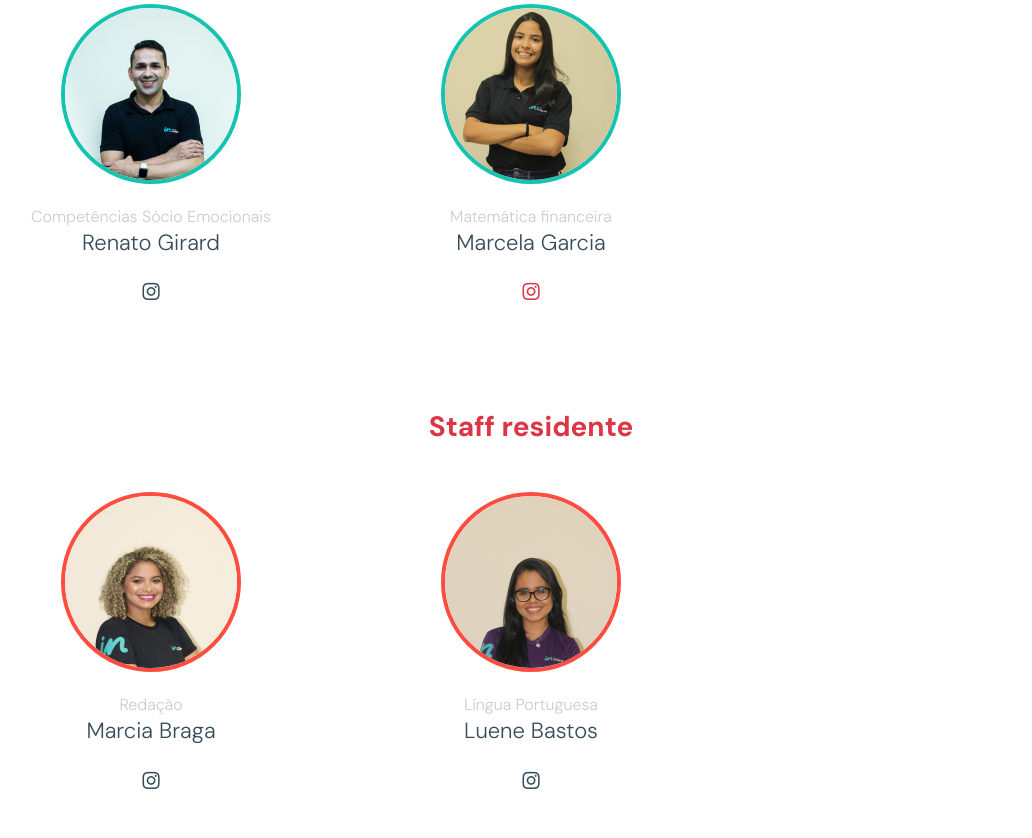
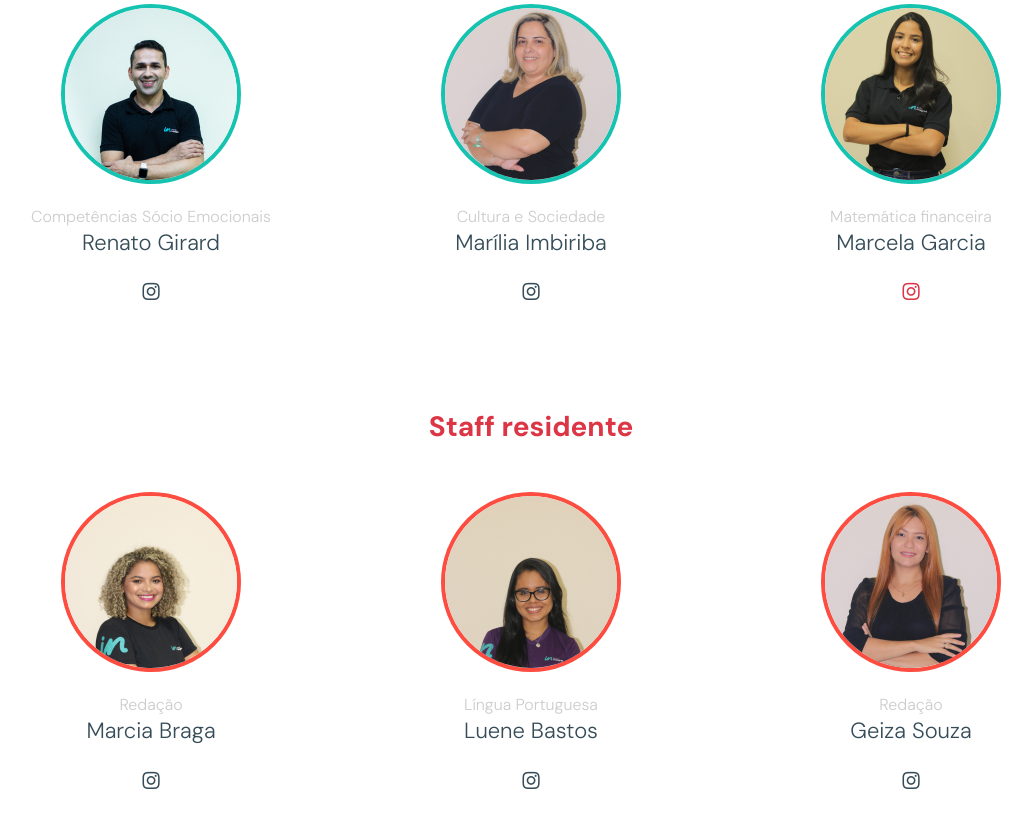
Before and after one commit to DanicoSantos/colegio-in, a plain HTML site: page team.html in a window 1280 px wide. Shown: the part 6562-7400 px from the top of the page, without its empty margins (109-1141 px from the left). Drawn offline with Linux system fonts and the light colour scheme; files whose address does not match are found by name.

Commit message:
fix: add missing teachers

```diff
--- a/team.html
+++ b/team.html
@@ -653,6 +653,19 @@
           <div class="col-lg-4 col-md-6 mb-5">
             <div class="post-entry-1 h-100 person-1 teal">
 
+              <img src="images/team/marilia-imbiriba-cult-soc.jpg" alt="Image" class="img-fluid">
+
+              <div class="post-entry-1-contents">
+                <span class="meta">Cultura e Sociedade</span>
+                <h2>Marília Imbiriba</h2>
+                <p> <i class="icon-instagram"></i></p>
+              </div>
+            </div>
+          </div>
+
+          <div class="col-lg-4 col-md-6 mb-5">
+            <div class="post-entry-1 h-100 person-1 teal">
+
               <img src="images/team/marcela-garcia.jpg" alt="Image" class="img-fluid">
 
               <div class="post-entry-1-contents">
@@ -697,6 +710,19 @@
               <div class="post-entry-1-contents">
                 <span class="meta">Língua Portuguesa</span>
                 <h2>Luene Bastos</h2>
+                <p> <i class="icon-instagram"></i></p>
+              </div>
+            </div>
+          </div>
+
+          <div class="col-lg-4 col-md-6 mb-5">
+            <div class="post-entry-1 h-100 person-1 red">
+
+              <img src="images/team/geiza-souza-red.jpg" alt="Image" class="img-fluid">
+
+              <div class="post-entry-1-contents">
+                <span class="meta">Redação</span>
+                <h2>Geiza Souza</h2>
                 <p> <i class="icon-instagram"></i></p>
               </div>
             </div>
```
Also changed, not shown: images/team/geiza-souza-red.jpg (added), images/team/marilia-imbiriba-cult-soc.jpg (added).
